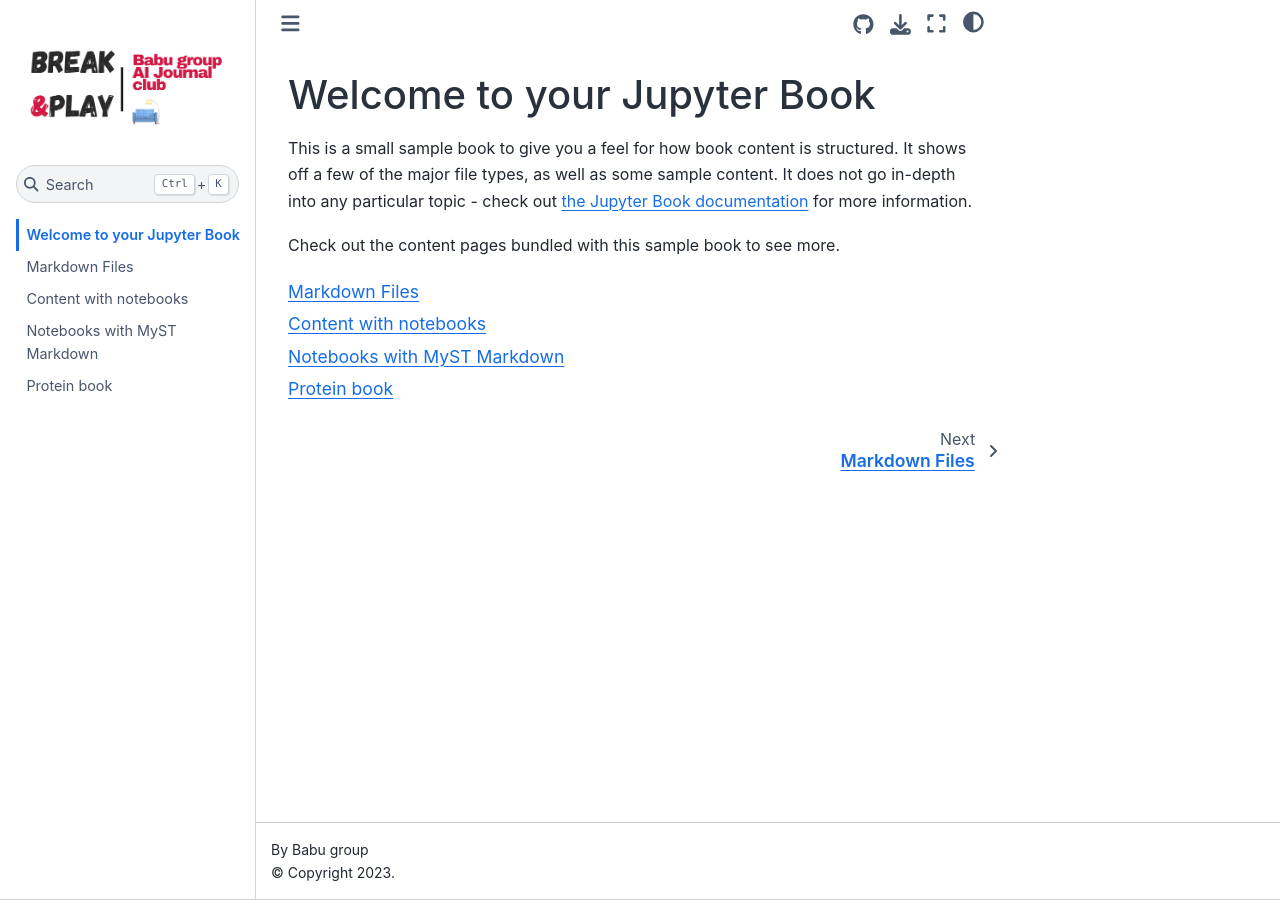
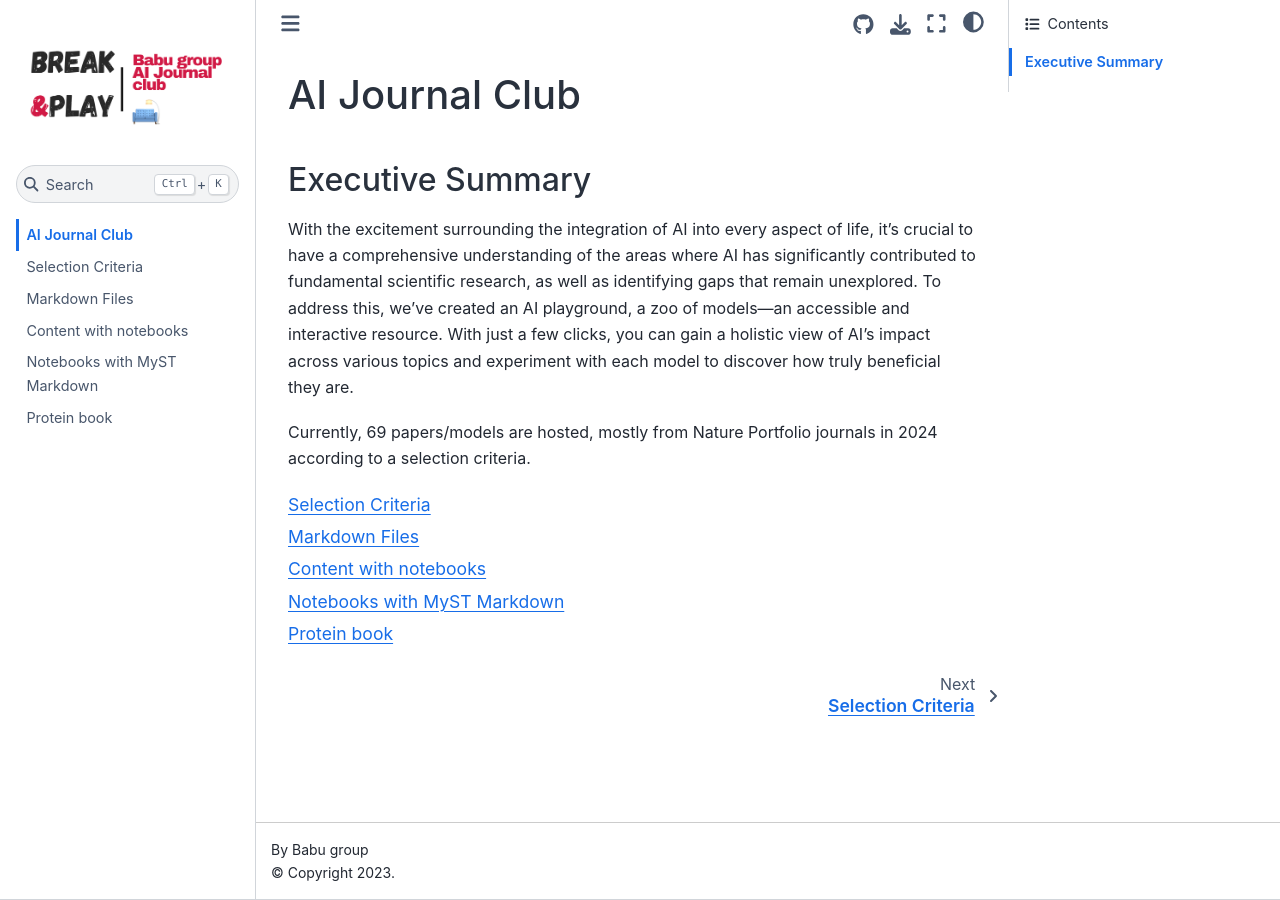
Before and after one commit to mb-group/ai_journal_club, a Jupyter Book: the page built from intro.md, in a window 1280 px wide. Built offline with Jupyter Book 1.0.4 settings and Sphinx 7.4.7 and the Sphinx Book theme 1.1.4, drawn with Linux system fonts in a browser that asks for light colours.

Commit message:
selection_criteria

````diff
--- a/_toc.yml
+++ b/_toc.yml
@@ -4,6 +4,7 @@
 format: jb-book
 root: intro
 chapters:
+- file: selection_criteria
 - file: markdown
 - file: notebooks
 - file: markdown-notebooks
--- a/intro.md
+++ b/intro.md
@@ -1,11 +1,10 @@
-# Welcome to your Jupyter Book
+# AI Journal Club
 
-This is a small sample book to give you a feel for how book content is
-structured.
-It shows off a few of the major file types, as well as some sample content.
-It does not go in-depth into any particular topic - check out [the Jupyter Book documentation](https://jupyterbook.org) for more information.
+## Executive Summary
 
-Check out the content pages bundled with this sample book to see more.
+With the excitement surrounding the integration of AI into every aspect of life, it's crucial to have a comprehensive understanding of the areas where AI has significantly contributed to fundamental scientific research, as well as identifying gaps that remain unexplored. To address this, we've created an AI playground, a zoo of models—an accessible and interactive resource. With just a few clicks, you can gain a holistic view of AI's impact across various topics and experiment with each model to discover how truly beneficial they are.
+
+Currently, 69 papers/models are hosted, mostly from Nature Portfolio journals in 2024 according to a selection criteria.
 
 ```{tableofcontents}
 ```
````
Also changed, not shown: selection_criteria.md (added, +12 -0 lines).
